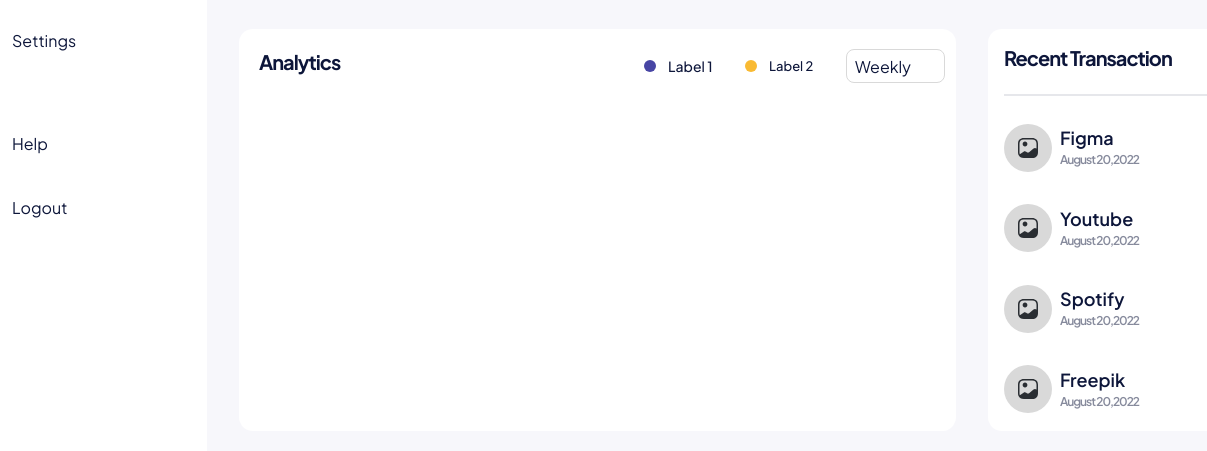
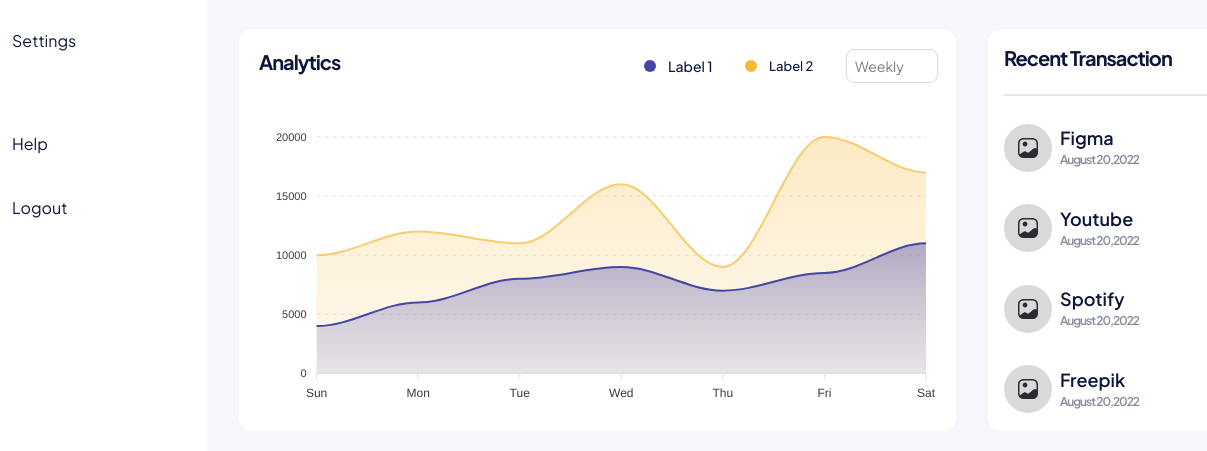
Before and after one commit to ankitrajstha/intuji-frontend-associate-challenge, a website built with Vite: page index.html in a window 1280 px wide. Shown: the part 561-1012 px from the top of the page, 73-1280 px from the left. Built offline with nearby package versions, Linux system fonts and the light colour scheme; files whose address does not match are found by name.

Commit message:
feat(analytics): add apexcharts and chart to analytics

```diff
--- a/package.json
+++ b/package.json
@@ -11,5 +11,8 @@
   "devDependencies": {
     "sass": "^1.89.0",
     "vite": "^6.3.5"
+  },
+  "dependencies": {
+    "apexcharts": "^4.7.0"
   }
 }
--- a/src/components/Analytics.js
+++ b/src/components/Analytics.js
@@ -47,6 +47,11 @@ export default function Analytics() {
   const arrowIcon = document.createElement("div");
   arrowIcon.className = "arrow-icon";
 
+  const chartContainer = document.createElement("div");
+  chartContainer.id = "analytics-chart";
+  chartContainer.style.width = "100%";
+  chartContainer.style.height = "30.4rem";
+
   dropdownContainer.appendChild(arrowIcon);
 
   timePeriodContainer.appendChild(timeperiod);
@@ -68,6 +73,7 @@ export default function Analytics() {
   headersContainer.appendChild(rightContainer);
 
   analyticsWrapper.appendChild(headersContainer);
+  analyticsWrapper.appendChild(chartContainer);
 
   analyticsContainer.appendChild(analyticsWrapper);
   return analyticsContainer;
--- a/src/components/Content.js
+++ b/src/components/Content.js
@@ -1,3 +1,4 @@
+import { renderAnalyticsChart } from "../js/chart";
 import Actions from "./Actions";
 import Analytics from "./Analytics";
 import Overview from "./Overview";
@@ -22,7 +23,11 @@ export default function Contents() {
 
   gridLayout.appendChild(Overview());
   gridLayout.appendChild(SavingPlan());
-  gridLayout.appendChild(Analytics());
+  const analyticsComponent = Analytics();
+  gridLayout.appendChild(analyticsComponent);
+  requestAnimationFrame(() => {
+    renderAnalyticsChart();
+  });
   gridLayout.appendChild(Transaction());
 
   contents.appendChild(gridLayout);
--- a/src/css/_analytics.scss
+++ b/src/css/_analytics.scss
@@ -92,6 +92,12 @@
         align-items: center;
         gap: 0.8rem;
 
+        p {
+          color: #7c7c7c;
+          font-size: 1.4rem;
+          font-weight: 400;
+        }
+
         .dropdown {
           width: 1.7rem;
           height: 1.7rem;
--- /dev/null
+++ b/src/js/chart.js
@@ -0,0 +1,34 @@
+import ApexCharts from "apexcharts";
+export function renderAnalyticsChart() {
+  const options = {
+    chart: {
+      type: "area",
+      height: 304,
+      toolbar: { show: false },
+    },
+    colors: ["#F8CD70", "#4745A4"],
+    dataLabels: { enabled: false },
+    stroke: { curve: "smooth", width: 2 },
+    series: [
+      {
+        name: "Label 1",
+        data: [10000, 12000, 11000, 16000, 9000, 20000, 17000],
+      },
+      {
+        name: "Label 2",
+        data: [4000, 6000, 8000, 9000, 7000, 8500, 11000],
+      },
+    ],
+    xaxis: {
+      categories: ["Sun", "Mon", "Tue", "Wed", "Thu", "Fri", "Sat"],
+    },
+    legend: { show: false },
+    grid: { strokeDashArray: 4 },
+  };
+
+  const chart = new ApexCharts(
+    document.querySelector("#analytics-chart"),
+    options
+  );
+  chart.render();
+}
```
Also changed, not shown: 1 other file.
